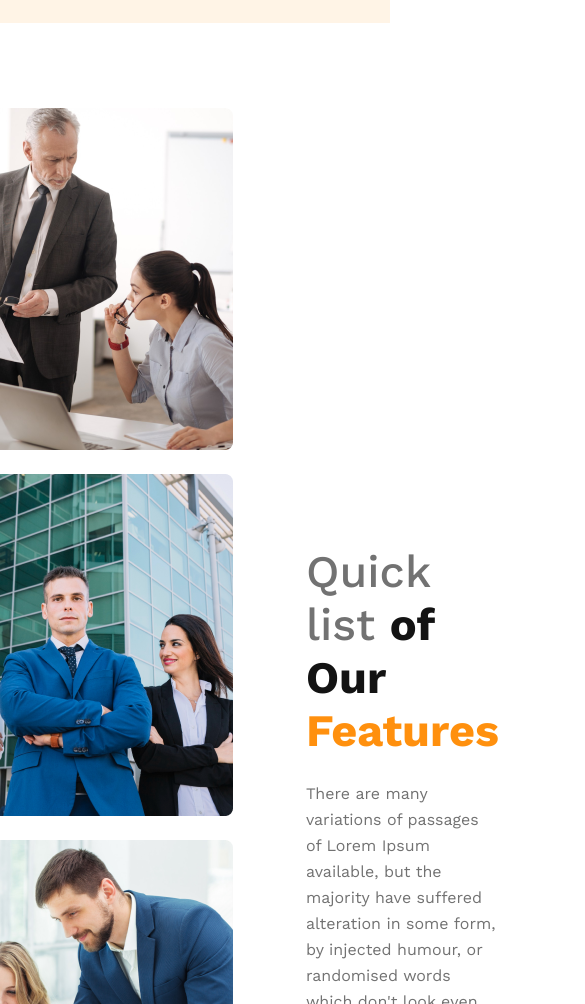
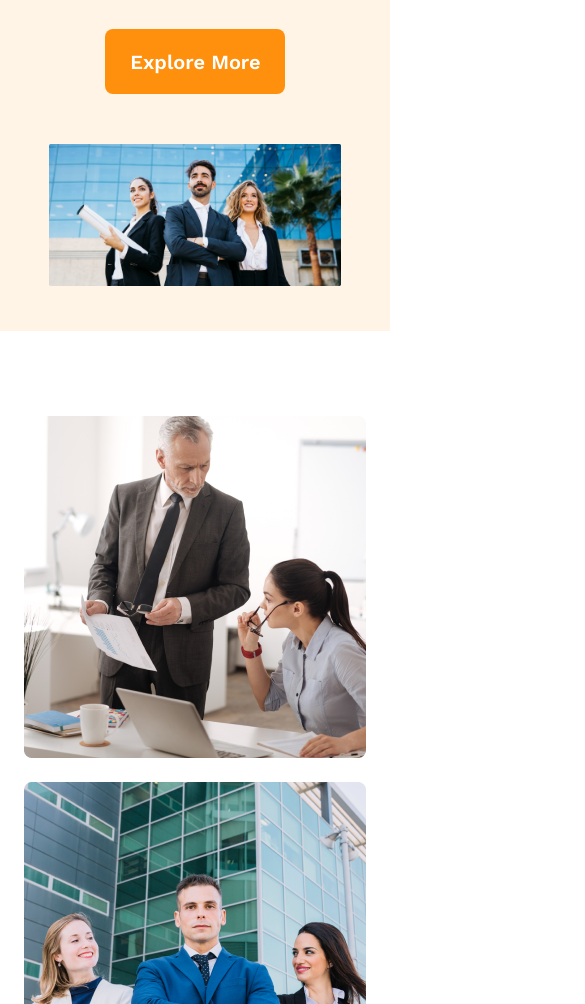
Before and after one commit to rashedjamanraju/g3-architects, a plain HTML site: page index.html in a window 390 px wide. Shown: the part 996-2000 px from the top of the page, 585 px wide, since content can reach past the window. Drawn offline with nearby package versions, Linux system fonts and the light colour scheme.

Commit message:
responsiveness

```diff
--- a/styles/style.css
+++ b/styles/style.css
@@ -12,7 +12,12 @@ img{
     display: block;
     width: 100%;
 }
-
+/* container */
+.container{
+    width: 75%;
+    max-width: 1440px;
+    margin-inline: auto;
+}
 /* Typography */
 .description-primary{
     color: #727272;
@@ -74,12 +79,7 @@ img{
 
 }
 
-/* container */
-.container{
-    width: 75%;
-    max-width: 1440px;
-    margin-inline: auto;
-}
+
 
 /* header style */
 header{
@@ -140,10 +140,54 @@ header{
 }
 .featured-gallary{
     max-width: 708px;
-    display: flex;
-    flex-wrap: wrap;
-    gap: 24px;
+    display: grid;
+    grid-template-columns: repeat(2,1fr);
+    grid-template-rows: repeat(2,1fr);
+    grid-gap: 24px;
 }
 .featured-image{
     width: 342px;
 }
+
+@media  screen and (max-width:576px) {
+    .navigation nav{
+        flex-direction: column;
+        gap: 24px;
+    }
+
+    .navigation ul{
+        flex-direction: column;
+        align-items: center;
+    }
+
+    .featured{
+        flex-direction: column;
+    }
+
+    .featured-gallary{
+        grid-template-columns: repeat(1,1fr);
+    }
+}
+
+@media screen and (max-width:767px){
+    .navigation nav{
+        flex-direction: column;
+        gap: 24px;
+    }
+    .featured{
+        flex-direction: column;
+    }
+    .featured-gallary{
+        grid-template-columns: repeat(1,1fr);
+    }
+}
+@media screen and (max-width:992px){
+    .navigation nav{
+        flex-direction: column;
+        gap: 24px;
+    }
+    .featured{
+        flex-direction: column;
+    }
+
+}
```
